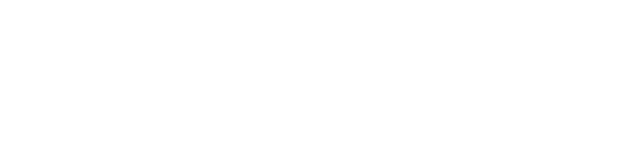
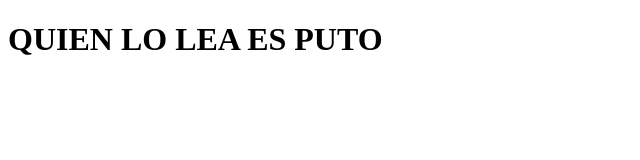
Before and after one commit to AdrianTellezNavarro/Ejemplo, a plain HTML site: page index.html in a window 1280 px wide. Shown: the whole page, without its empty margins (0-640 px from the left). Drawn offline with Linux system fonts and the light colour scheme.

Commit message:
nuevo bien nuevo

```diff
--- a/index.html
+++ b/index.html
@@ -7,7 +7,7 @@
 </head>
 <body>
 
-
+    <h1>QUIEN LO LEA ES PUTO</h1>
 
 </body>
 </html>
```
